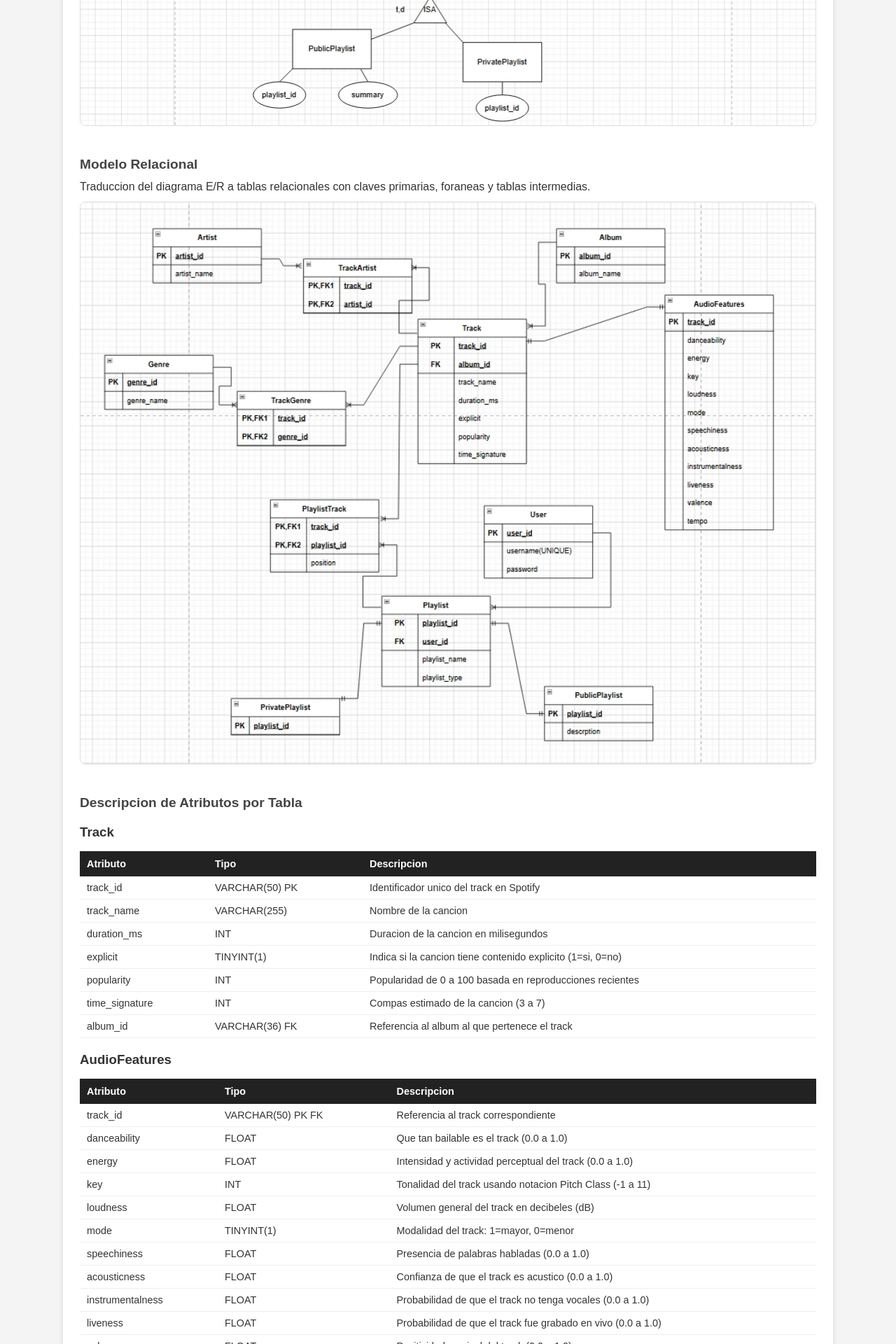
After one commit to taixox/proyFinalCOMP4018_2026, a PHP site: page /diagrams.php in a window 1280 px wide. The commit adds this page. Shown: the part 720-2640 px from the top of the page at 70% size. Run offline with PHP 8.4, Linux system fonts and the light colour scheme; the visitor is signed in with stand-in values (Sample User, id 1).

Commit message:
Visualizacion de diagramas, queries y descripcion de proyecto

```diff
--- /dev/null
+++ b/web/diagrams.php
@@ -0,0 +1,187 @@
+<?php
+session_start();
+if (!isset($_SESSION['user_id'])) {
+    header("Location: login.php");
+    exit;
+}
+?>
+<!DOCTYPE html>
+<html lang="es">
+<head>
+    <meta charset="UTF-8">
+    <title>Diagramas - Spotify DB</title>
+    <link rel="stylesheet" href="style.css">
+    <style>
+        .diagram-img {
+            width: 100%;
+            border: 1px solid #ddd;
+            border-radius: 8px;
+            margin-top: 12px;
+        }
+        .attr-table th { background: #222; color: #fff; }
+        .section { margin-bottom: 40px; }
+    </style>
+</head>
+<body>
+<?php include 'nav.php'; ?>
+<div class="container">
+    <h1>Diagramas y Modelo de Datos</h1>
+
+    <!-- diagrama ER -->
+    <div class="section">
+        <h2>Diagrama Entidad-Relacion (E/R) Conceptual</h2>
+        <p>Muestra las entidades principales, sus relaciones y la herencia ISA en Playlist (total, disjunta).</p>
+        <img src="img/er_conceptual.jpeg" alt="Diagrama E/R Conceptual" class="diagram-img">
+    </div>
+
+    <!-- modelo relacional -->
+    <div class="section">
+        <h2>Modelo Relacional</h2>
+        <p>Traduccion del diagrama E/R a tablas relacionales con claves primarias, foraneas y tablas intermedias.</p>
+        <img src="img/modelo_relacional.jpeg" alt="Modelo Relacional" class="diagram-img">
+    </div>
+
+    <!-- Atributos -->
+    <div class="section">
+        <h2>Descripcion de Atributos por Tabla</h2>
+
+        <!-- Track -->
+        <h3 style="margin-top:20px;">Track</h3>
+        <table class="attr-table">
+            <thead><tr><th>Atributo</th><th>Tipo</th><th>Descripcion</th></tr></thead>
+            <tbody>
+                <tr><td>track_id</td><td>VARCHAR(50) PK</td><td>Identificador unico del track en Spotify</td></tr>
+                <tr><td>track_name</td><td>VARCHAR(255)</td><td>Nombre de la cancion</td></tr>
+                <tr><td>duration_ms</td><td>INT</td><td>Duracion de la cancion en milisegundos</td></tr>
+                <tr><td>explicit</td><td>TINYINT(1)</td><td>Indica si la cancion tiene contenido explicito (1=si, 0=no)</td></tr>
+                <tr><td>popularity</td><td>INT</td><td>Popularidad de 0 a 100 basada en reproducciones recientes</td></tr>
+                <tr><td>time_signature</td><td>INT</td><td>Compas estimado de la cancion (3 a 7)</td></tr>
+                <tr><td>album_id</td><td>VARCHAR(36) FK</td><td>Referencia al album al que pertenece el track</td></tr>
+            </tbody>
+        </table>
+
+        <!-- AudioFeatures -->
+        <h3 style="margin-top:20px;">AudioFeatures</h3>
+        <table class="attr-table">
+            <thead><tr><th>Atributo</th><th>Tipo</th><th>Descripcion</th></tr></thead>
+            <tbody>
+                <tr><td>track_id</td><td>VARCHAR(50) PK FK</td><td>Referencia al track correspondiente</td></tr>
+                <tr><td>danceability</td><td>FLOAT</td><td>Que tan bailable es el track (0.0 a 1.0)</td></tr>
+                <tr><td>energy</td><td>FLOAT</td><td>Intensidad y actividad perceptual del track (0.0 a 1.0)</td></tr>
+                <tr><td>key</td><td>INT</td><td>Tonalidad del track usando notacion Pitch Class (-1 a 11)</td></tr>
+                <tr><td>loudness</td><td>FLOAT</td><td>Volumen general del track en decibeles (dB)</td></tr>
+                <tr><td>mode</td><td>TINYINT(1)</td><td>Modalidad del track: 1=mayor, 0=menor</td></tr>
+                <tr><td>speechiness</td><td>FLOAT</td><td>Presencia de palabras habladas (0.0 a 1.0)</td></tr>
+                <tr><td>acousticness</td><td>FLOAT</td><td>Confianza de que el track es acustico (0.0 a 1.0)</td></tr>
+                <tr><td>instrumentalness</td><td>FLOAT</td><td>Probabilidad de que el track no tenga vocales (0.0 a 1.0)</td></tr>
+                <tr><td>liveness</td><td>FLOAT</td><td>Probabilidad de que el track fue grabado en vivo (0.0 a 1.0)</td></tr>
+                <tr><td>valence</td><td>FLOAT</td><td>Positividad musical del track (0.0 a 1.0)</td></tr>
+                <tr><td>tempo</td><td>FLOAT</td><td>Tempo estimado en beats por minuto (BPM)</td></tr>
+            </tbody>
+        </table>
+
+        <!-- Album -->
+        <h3 style="margin-top:20px;">Album</h3>
+        <table class="attr-table">
+            <thead><tr><th>Atributo</th><th>Tipo</th><th>Descripcion</th></tr></thead>
+            <tbody>
+                <tr><td>album_id</td><td>VARCHAR(36) PK</td><td>Identificador unico del album</td></tr>
+                <tr><td>album_name</td><td>VARCHAR(255)</td><td>Nombre del album</td></tr>
+            </tbody>
+        </table>
+
+        <!-- Artist -->
+        <h3 style="margin-top:20px;">Artist</h3>
+        <table class="attr-table">
+            <thead><tr><th>Atributo</th><th>Tipo</th><th>Descripcion</th></tr></thead>
+            <tbody>
+                <tr><td>artist_id</td><td>VARCHAR(36) PK</td><td>Identificador unico del artista</td></tr>
+                <tr><td>artist_name</td><td>VARCHAR(255)</td><td>Nombre del artista</td></tr>
+            </tbody>
+        </table>
+
+        <!-- Genre -->
+        <h3 style="margin-top:20px;">Genre</h3>
+        <table class="attr-table">
+            <thead><tr><th>Atributo</th><th>Tipo</th><th>Descripcion</th></tr></thead>
+            <tbody>
+                <tr><td>genre_id</td><td>VARCHAR(36) PK</td><td>Identificador unico del genero</td></tr>
+                <tr><td>genre_name</td><td>VARCHAR(100)</td><td>Nombre del genero musical</td></tr>
+            </tbody>
+        </table>
+
+        <!-- User -->
+        <h3 style="margin-top:20px;">User</h3>
+        <table class="attr-table">
+            <thead><tr><th>Atributo</th><th>Tipo</th><th>Descripcion</th></tr></thead>
+            <tbody>
+                <tr><td>user_id</td><td>VARCHAR(36) PK</td><td>Identificador unico del usuario</td></tr>
+                <tr><td>username</td><td>VARCHAR(100) UNIQUE</td><td>Nombre de usuario unico para autenticacion</td></tr>
+                <tr><td>password_hash</td><td>VARCHAR(255)</td><td>Contrasena encriptada con bcrypt</td></tr>
+            </tbody>
+        </table>
+
+        <!-- Playlist -->
+        <h3 style="margin-top:20px;">Playlist</h3>
+        <table class="attr-table">
+            <thead><tr><th>Atributo</th><th>Tipo</th><th>Descripcion</th></tr></thead>
+            <tbody>
+                <tr><td>playlist_id</td><td>VARCHAR(36) PK</td><td>Identificador unico de la playlist</td></tr>
+                <tr><td>playlist_name</td><td>VARCHAR(255)</td><td>Nombre de la playlist</td></tr>
+                <tr><td>playlist_type</td><td>ENUM('public','private')</td><td>Tipo de playlist: publica o privada</td></tr>
+                <tr><td>user_id</td><td>VARCHAR(36) FK</td><td>Referencia al usuario dueno de la playlist</td></tr>
+            </tbody>
+        </table>
+
+        <!-- PublicPlaylist -->
+        <h3 style="margin-top:20px;">PublicPlaylist (subtipo de Playlist)</h3>
+        <table class="attr-table">
+            <thead><tr><th>Atributo</th><th>Tipo</th><th>Descripcion</th></tr></thead>
+            <tbody>
+                <tr><td>playlist_id</td><td>VARCHAR(36) PK FK</td><td>Referencia a la playlist padre</td></tr>
+                <tr><td>description</td><td>TEXT</td><td>Descripcion visible para otros usuarios</td></tr>
+            </tbody>
+        </table>
+
+        <!-- PrivatePlaylist -->
+        <h3 style="margin-top:20px;">PrivatePlaylist (subtipo de Playlist)</h3>
+        <table class="attr-table">
+            <thead><tr><th>Atributo</th><th>Tipo</th><th>Descripcion</th></tr></thead>
+            <tbody>
+                <tr><td>playlist_id</td><td>VARCHAR(36) PK FK</td><td>Referencia a la playlist padre. Solo visible para el dueno.</td></tr>
+            </tbody>
+        </table>
+
+        <!-- Tablas intermedias -->
+        <h3 style="margin-top:20px;">TrackArtist (relacion M:N)</h3>
+        <table class="attr-table">
+            <thead><tr><th>Atributo</th><th>Tipo</th><th>Descripcion</th></tr></thead>
+            <tbody>
+                <tr><td>track_id</td><td>VARCHAR(50) PK FK</td><td>Referencia al track</td></tr>
+                <tr><td>artist_id</td><td>VARCHAR(36) PK FK</td><td>Referencia al artista</td></tr>
+            </tbody>
+        </table>
+
+        <h3 style="margin-top:20px;">TrackGenre (relacion M:N)</h3>
+        <table class="attr-table">
+            <thead><tr><th>Atributo</th><th>Tipo</th><th>Descripcion</th></tr></thead>
+            <tbody>
+                <tr><td>track_id</td><td>VARCHAR(50) PK FK</td><td>Referencia al track</td></tr>
+                <tr><td>genre_id</td><td>VARCHAR(36) PK FK</td><td>Referencia al genero</td></tr>
+            </tbody>
+        </table>
+
+        <h3 style="margin-top:20px;">PlaylistTrack (relacion M:N)</h3>
+        <table class="attr-table">
+            <thead><tr><th>Atributo</th><th>Tipo</th><th>Descripcion</th></tr></thead>
+            <tbody>
+                <tr><td>playlist_id</td><td>VARCHAR(36) PK FK</td><td>Referencia a la playlist</td></tr>
+                <tr><td>track_id</td><td>VARCHAR(50) PK FK</td><td>Referencia al track</td></tr>
+                <tr><td>added_at</td><td>TIMESTAMP</td><td>Fecha y hora en que se añadio el track a la playlist</td></tr>
+                <tr><td>position</td><td>INT</td><td>Posicion del track dentro de la playlist</td></tr>
+            </tbody>
+        </table>
+    </div>
+</div>
+</body>
+</html>
--- a/web/nav.php
+++ b/web/nav.php
@@ -3,6 +3,7 @@
     <a href="tracks.php">Tracks</a>
     <a href="playlists.php">Playlists</a>
     <a href="queries.php">Queries</a>
+    <a href="diagrams.php">Diagramas</a>
     <span class="nav-user">
         <?= htmlspecialchars($_SESSION['username']) ?> |
         <a href="logout.php">Cerrar sesion</a>
```
Also changed, not shown: web/queries.php (added, +333 -0 lines), web/README.md (added), web/img/er_conceptual.jpeg (added), web/img/modelo_relacional.jpeg (added).
